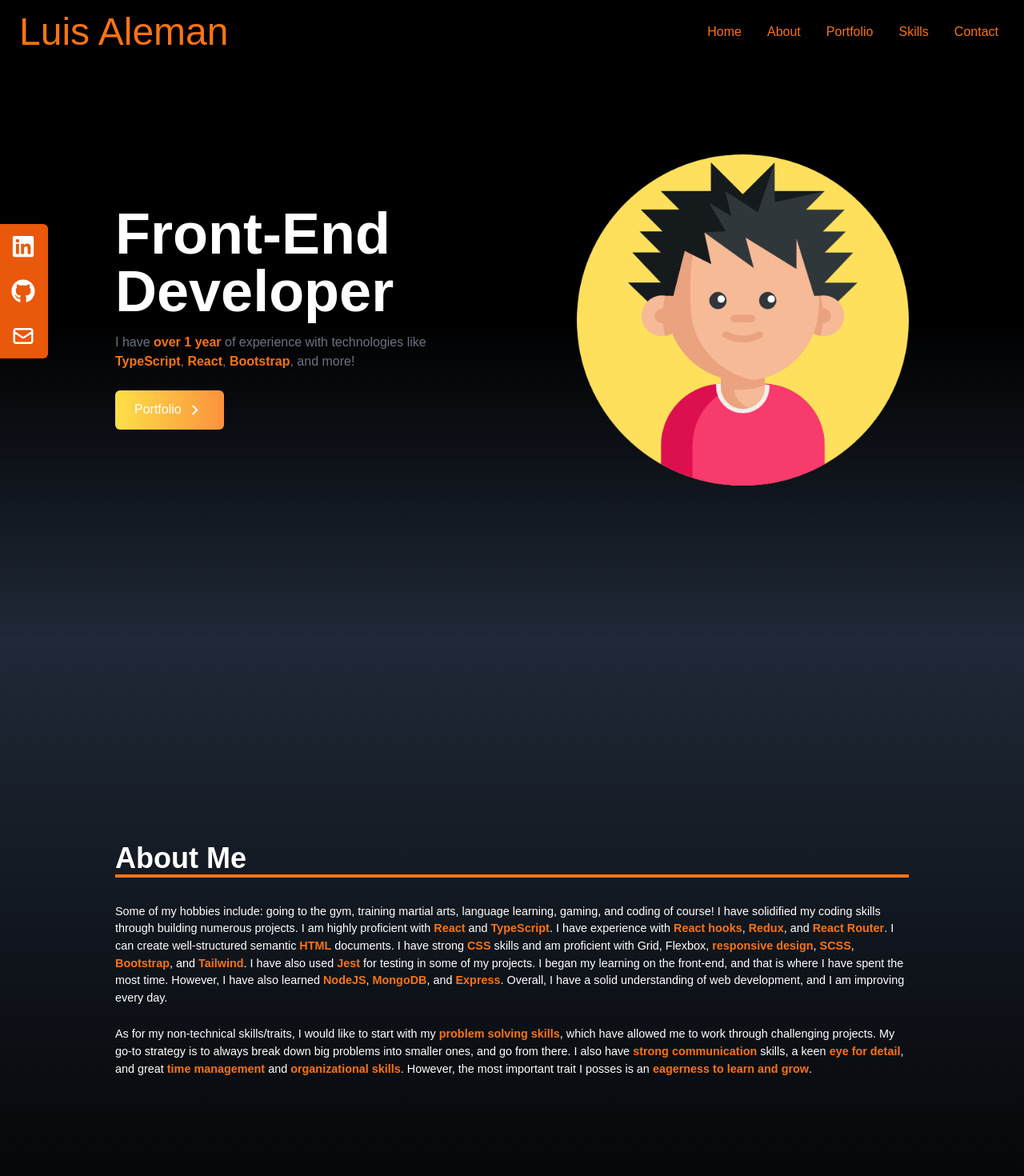
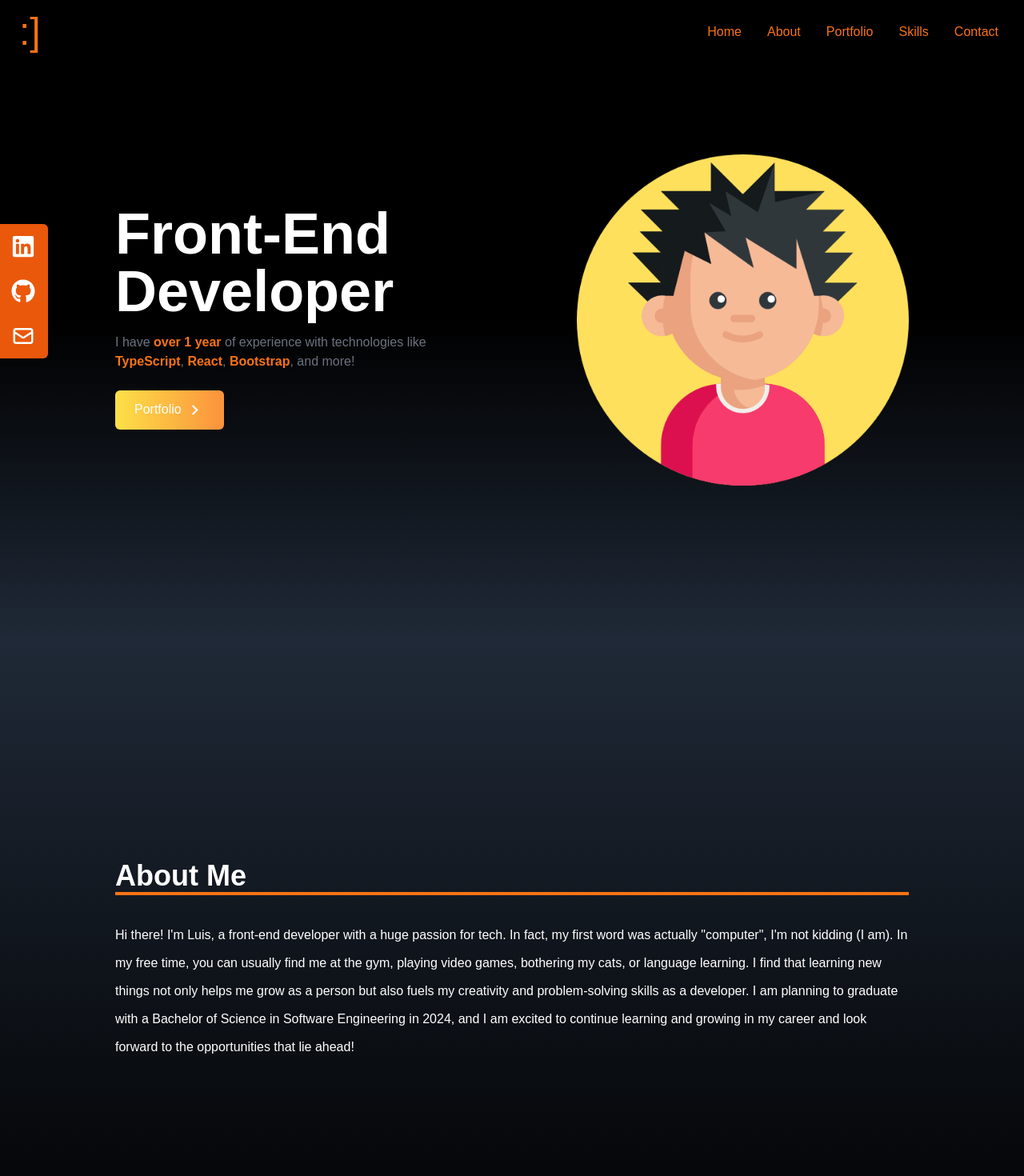
Before and after one commit to KrOhDee/portfolio-re, a React (Create React App) app: page / in a window 1280 px wide. Shown: the top 1470 px of the page at 80% size. Built offline with nearby package versions, Linux system fonts and the light colour scheme; the HTML template or start-up script is replaced by a standard one; a web font is replaced by a local one.

Commit message:
Small overhaul

```diff
--- a/src/components/About.jsx
+++ b/src/components/About.jsx
@@ -14,61 +14,15 @@ const About = () => {
         </div>
 
         <p className="about-me mt-15">
-          Some of my hobbies include: going to the gym, training martial arts,
-          language learning, gaming, and coding of course! I have solidified my
-          coding skills through building numerous projects. I am highly
-          proficient with{' '}
-          <span className="font-bold text-orange-500">React</span> and{' '}
-          <span className="font-bold text-orange-500">TypeScript</span>. I have
-          experience with{' '}
-          <span className="font-bold text-orange-500">React hooks</span>,{' '}
-          <span className="font-bold text-orange-500">Redux</span>, and{' '}
-          <span className="font-bold text-orange-500">React Router</span>. I can
-          create well-structured semantic{' '}
-          <span className="font-bold text-orange-500">HTML</span> documents. I
-          have strong <span className="font-bold text-orange-500">CSS</span>{' '}
-          skills and am proficient with Grid, Flexbox,{' '}
-          <span className="font-bold text-orange-500">responsive design</span>,{' '}
-          <span className="font-bold text-orange-500">SCSS</span>,{' '}
-          <span className="font-bold text-orange-500">Bootstrap</span>, and{' '}
-          <span className="font-bold text-orange-500">Tailwind</span>. I have
-          also used <span className="font-bold text-orange-500">Jest</span> for
-          testing in some of my projects. I began my learning on the front-end,
-          and that is where I have spent the most time. However, I have also
-          learned <span className="font-bold text-orange-500">NodeJS</span>,{' '}
-          <span className="font-bold text-orange-500">MongoDB</span>, and{' '}
-          <span className="font-bold text-orange-500">Express</span>. Overall, I
-          have a solid understanding of web development, and I am improving
-          every day.
-          <br />
-        </p>
-
-        <br />
-
-        <p className="about-me">
-          As for my non-technical skills/traits, I would like to start with my{' '}
-          <span className="font-bold text-orange-500">
-            problem solving skills
-          </span>
-          , which have allowed me to work through challenging projects. My go-to
-          strategy is to always break down big problems into smaller ones, and
-          go from there. I also have{' '}
-          <span className="font-bold text-orange-500">
-            strong communication
-          </span>{' '}
-          skills, a keen{' '}
-          <span className="font-bold text-orange-500">eye for detail</span>, and
-          great
-          <span className="font-bold text-orange-500"> time management </span>
-          and{' '}
-          <span className="font-bold text-orange-500">
-            organizational skills
-          </span>
-          . However, the most important trait I posses is an{' '}
-          <span className="font-bold text-orange-500">
-            eagerness to learn and grow
-          </span>
-          .
+          Hi there! I'm Luis, a front-end developer with a huge passion for
+          tech. In fact, my first word was actually "computer", I'm not kidding
+          (I am). In my free time, you can usually find me at the gym, playing
+          video games, bothering my cats, or language learning. I find that
+          learning new things not only helps me grow as a person but also fuels
+          my creativity and problem-solving skills as a developer. I am planning
+          to graduate with a Bachelor of Science in Software Engineering in
+          2024, and I am excited to continue learning and growing in my career
+          and look forward to the opportunities that lie ahead!
         </p>
       </div>
     </div>
--- a/src/components/Contact.jsx
+++ b/src/components/Contact.jsx
@@ -11,14 +11,17 @@ const Contact = () => {
           <p className="text-4xl font-bold border-b-4 border-orange-500">
             Contact
           </p>
-          <p className="py-6">Here is my contact information:</p>
+          <p className="py-6">
+            Feel free to contact me any day of the week, preferably after 12pm
+            EST.
+          </p>
         </div>
 
         <div className=" flex justify-center items-center border-l-2 border-orange-500">
           <ul className="p-3 li space-y-6">
-            <li>Name: Luis Aleman</li>
-            <li>Phone Number: 786-314-4665</li>
-            <li>Email: lja11202526@gmail.com</li>
+            <li>Luis Aleman</li>
+            <li>786-314-4665</li>
+            <li>lja11202526@gmail.com</li>
           </ul>
         </div>
       </div>
--- a/src/components/NavBar.jsx
+++ b/src/components/NavBar.jsx
@@ -31,9 +31,7 @@ const NavBar = () => {
   return (
     <div className="flex justify-between items-center w-full h-20 px-4 text-white bg-black fixed z-10">
       <div>
-        <h1 className="text-5xl font-signature ml-2 text-orange-500">
-          Luis Aleman
-        </h1>
+        <h1 className="text-5xl font-signature ml-2 text-orange-500">:]</h1>
       </div>
 
       <ul className="hidden md:flex">
--- a/src/components/Skills.jsx
+++ b/src/components/Skills.jsx
@@ -1,7 +1,7 @@
 import React from 'react';
 
-import html from '../assets/html.svg';
-import css from '../assets/css.svg';
+import nextjs from '../assets/nextjs.svg';
+import mongodb from '../assets/mongodb.svg';
 import typescript from '../assets/typescript.svg';
 import reactImage from '../assets/react.svg';
 import bootstrap from '../assets/bootstrap.svg';
@@ -13,15 +13,15 @@ const Skills = () => {
   const techs = [
     {
       id: 1,
-      src: html,
-      title: 'HTML',
-      style: 'shadow-orange-500',
+      src: nextjs,
+      title: 'NextJS',
+      style: 'shadow-white',
     },
     {
       id: 2,
-      src: css,
-      title: 'CSS',
-      style: 'shadow-blue-400',
+      src: mongodb,
+      title: 'MongoDB',
+      style: 'shadow-green-400',
     },
     {
       id: 3,
@@ -68,7 +68,7 @@ const Skills = () => {
     >
       <div className="max-w-screen-lg mx-auto p-4 flex flex-col justify-center w-full h-screen text-white">
         <p className="text-4xl font-bold border-b-4 border-orange-500 p-3 inline">
-          Some of my skills
+          Skills/Technologies
         </p>
 
         <div className="w-full grid grid-cols-2 sm:grid-cols-3 gap-8 text-center py-8 px-12 sm:px-0">
--- a/src/index.css
+++ b/src/index.css
@@ -38,5 +38,6 @@
 }
 
 .about-me {
-  font-size: 0.9rem;
+  font-size: 1rem;
+  line-height: 35px;
 }
```
Also changed, not shown: src/assets/mongodb.svg (added), src/assets/nextjs.svg (added).
